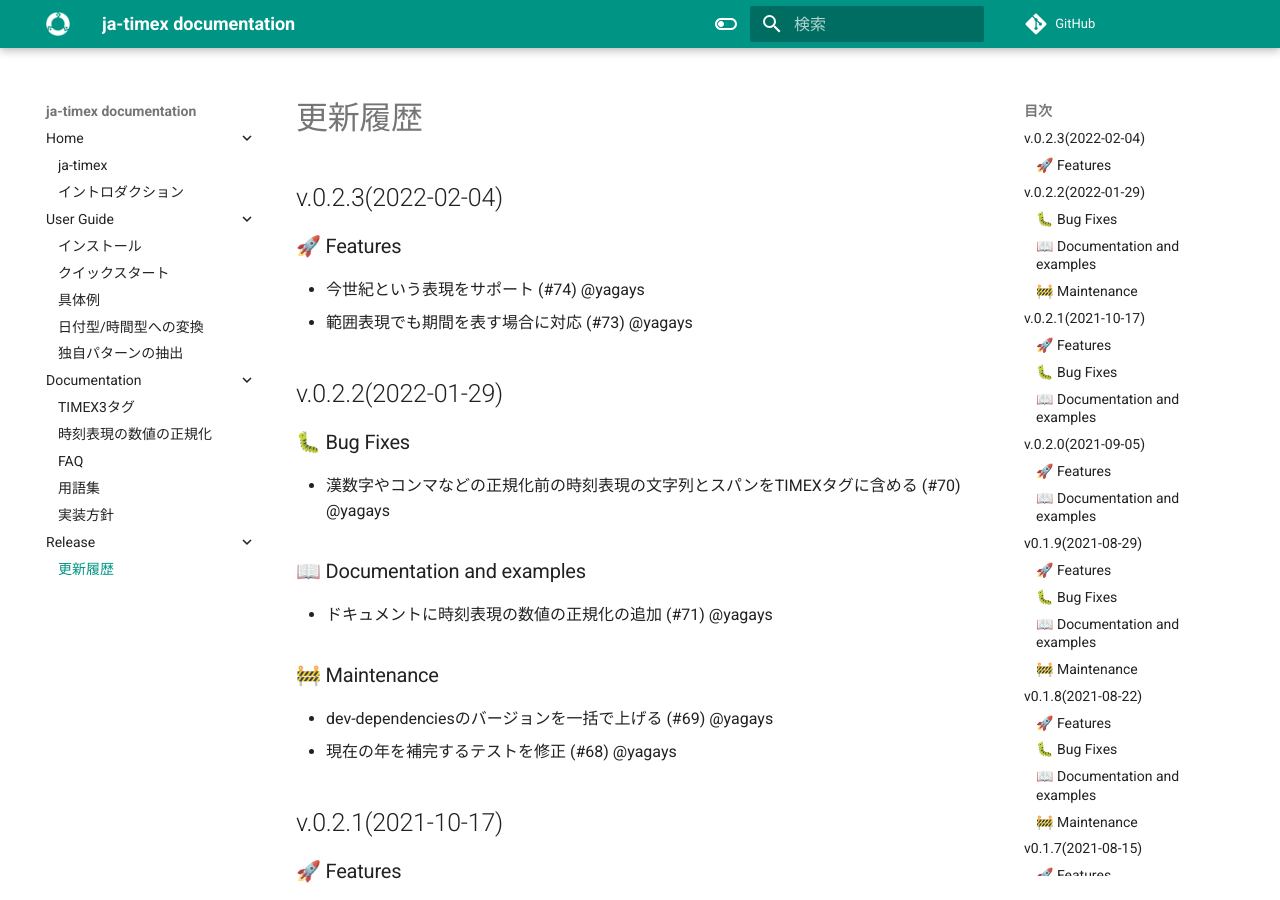
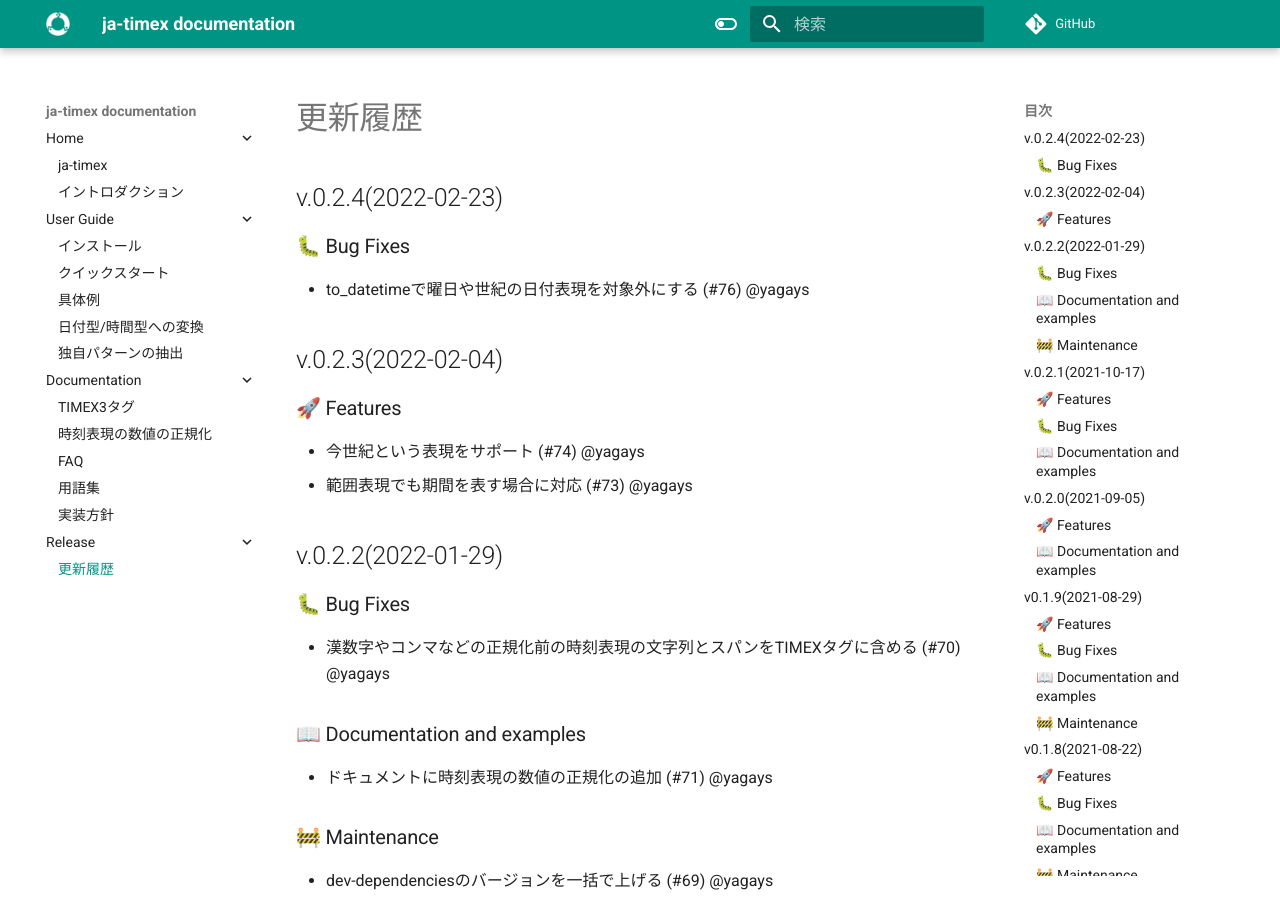
Before and after one commit to yagays/ja-timex, an MkDocs documentation site: the page built from docs/docs/changelog.md, in a window 1280 px wide and 900 px high. Built offline with MkDocs 1.6.1 and Material for MkDocs 9.7.7, drawn with Linux system fonts in a browser that asks for light colours; comment, search, counter and statistics services are not loaded.

Commit message:
bump up version to v0.2.4

```diff
--- a/docs/docs/changelog.md
+++ b/docs/docs/changelog.md
@@ -1,4 +1,9 @@
 # 更新履歴
+
+## v.0.2.4(2022-02-23)
+### 🐛 Bug Fixes
+
+* to\_datetimeで曜日や世紀の日付表現を対象外にする (#76) @yagays
 
 ## v.0.2.3(2022-02-04)
 
--- a/pyproject.toml
+++ b/pyproject.toml
@@ -1,6 +1,6 @@
 [tool.poetry]
 name = "ja-timex"
-version = "0.2.3"
+version = "0.2.4"
 description = "Analyze and parse natural language temporal expression from Japanese sentences"
 authors = ["Yuki Okuda <y.okuda@dr-ubie.com>"]
 license = "MIT"
```
